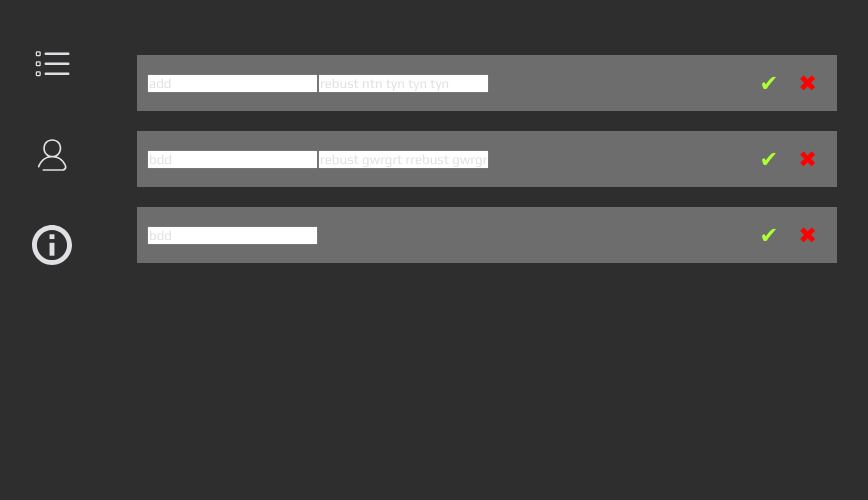
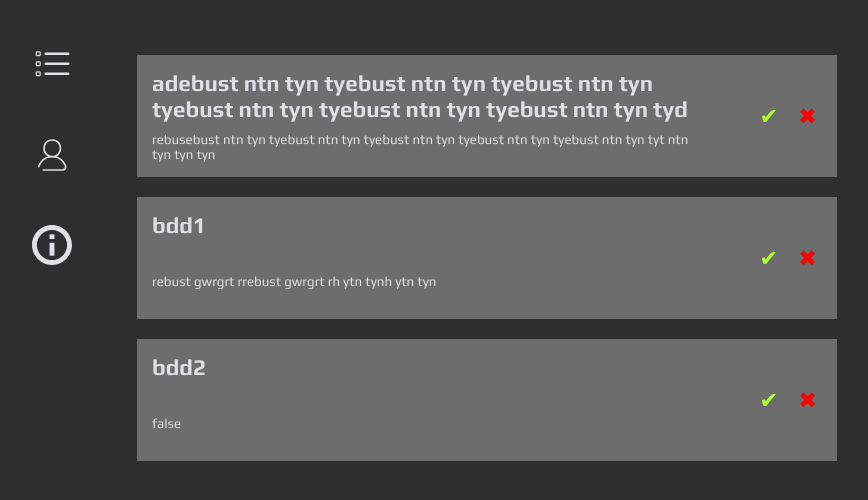
Before and after one commit to VLADIMIRHOD/HODDEL, a React (Create React App) app: page / in a window 1280 px wide. Shown: the top 500 px of the page, without its empty margins (18-886 px from the left). Built offline with nearby package versions, Linux system fonts and the light colour scheme.

Commit message:
Moved the task to a separete component

```diff
--- a/src/components/Main/task/DayWeek.jsx
+++ b/src/components/Main/task/DayWeek.jsx
@@ -1,5 +1,4 @@
 import React from 'react'
-import InputTask from './InputTask'
 import './style/DayWeek.css'
 
 function DayWeek(props) {
@@ -9,11 +8,6 @@ function DayWeek(props) {
           <div className="tasks__day">
               <p className="task__dayWeek">{props.day.name}</p>
               <p className="task__dayMonth">{months[now.getMonth()]}</p>
-              <InputTask/>
-              <InputTask/>
-              <InputTask/>
-              <InputTask/>
-              <InputTask/>
           </div>
   )
 }
--- /dev/null
+++ b/src/components/Main/task/Task.jsx
@@ -0,0 +1,28 @@
+import React, { useState } from "react";
+import classes from './style/Task.module.css'
+
+function Task(props) {
+  const [name, setName] = useState(props.task.name)
+  const [info, setInfo] = useState(props.task.info)
+  return (
+    <div className={classes.Task}>
+      <section className={classes.main}>
+        <textarea
+          type="text"
+          value={name}
+          onChange={event => setName(event.target.value)}
+        />
+        <textarea
+          type="text"
+          value={info}
+          onChange={event => setInfo(event.target.value)}
+        />
+      </section>
+      <section className={classes.buttons}>
+        <button className={classes.TaskComplete}>&#10004;</button>
+        <button className={classes.TaskDelete}>&#10006;</button>
+      </section>
+      </div>
+  )
+}
+export default Task
--- a/src/components/Main/task/TaskList.jsx
+++ b/src/components/Main/task/TaskList.jsx
@@ -1,27 +1,19 @@
 import React, { useState } from "react";
 import classes from './style/Task.module.css'
+import Task from "./Task";
 
 export default function TaskList() {
   const [tasks, setTasks] = useState([
-    {id: 1, name:"add", info:"rebust ntn tyn tyn tyn", complete: false},
-    {id: 2, name:"bdd", info:"rebust gwrgrt rrebust gwrgrt rh ytn tynh ytn tyn", complete: false},
-    {id: 3, name:"bdd", info: false , complete: false},
-    {id: 4, name:"bdd", info:"rebust gwrgrt rh ytn tyn", complete: true},
+    {id: 1, name:"adebust ntn tyn tyebust ntn tyn tyebust ntn tyn tyebust ntn tyn tyebust ntn tyn tyebust ntn tyn tyd", info:"rebusebust ntn tyn tyebust ntn tyn tyebust ntn tyn tyebust ntn tyn tyebust ntn tyn tyt ntn tyn tyn tyn", complete: false},
+    {id: 2, name:"bdd1", info:"rebust gwrgrt rrebust gwrgrt rh ytn tynh ytn tyn", complete: false},
+    {id: 3, name:"bdd2", info: false , complete: false},
+    {id: 4, name:"bdd3", info:"rebust gwrgrt rh ytn tyn", complete: true},
   ])
   return (
     <div className={classes.TasksList}>
         {tasks.map(task => {
           if(!task.complete) {
-            return (<div className={classes.Task}>
-            <section>
-              <input type="text" value={task.name}/>
-              {task.info ? <input type="text" value={task.info}/> : ''}
-            </section>
-            <section>
-              <button className={classes.TaskComplete}>&#10004;</button>
-              <button className={classes.TaskDelete}>&#10006;</button>
-            </section>
-            </div>)
+            return <Task task={task}/>
           }
         })}
     </div>
--- a/src/components/Main/task/style/Task.module.css
+++ b/src/components/Main/task/style/Task.module.css
@@ -23,12 +23,8 @@
   transition: .3s;
 }
 
-.Task section {
-  max-width: 70%;
-}
-
-.Task h6 {
-  font-size: 1.4rem;
+.Task section:first-child {
+  width: 80%;
 }
 
 .Task button:hover {
@@ -43,3 +39,21 @@
 .TaskDelete {
   color: red;
 }
+
+.main {
+  display: flex;
+  flex-direction: column;
+}
+.main textarea {
+  width: 100%;
+  background: none;
+  border: none;
+  margin: 5px;
+  text-overflow: ellipsis;
+  resize: none;
+}
+
+.main textarea:first-child {
+  font-size: 1.4rem;
+  font-weight: bold;
+}
```
Also changed, not shown: src/components/Main/task/InputTask.jsx (deleted, +0 -9 lines).
